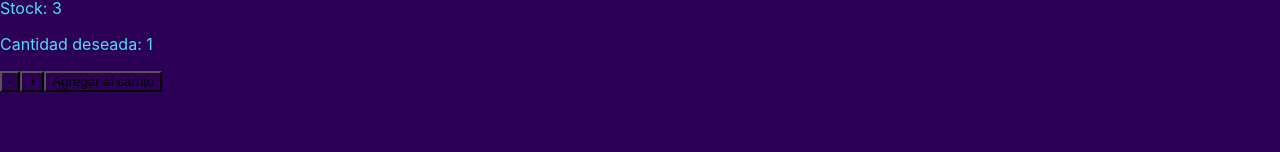
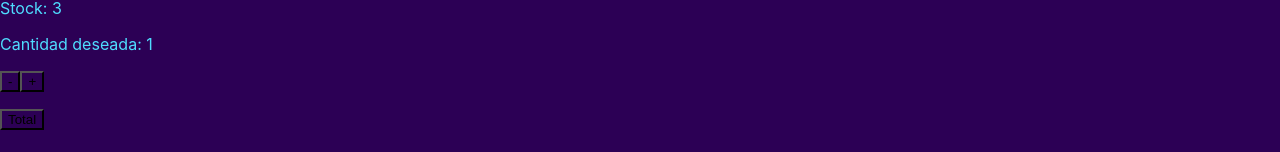
Before and after one commit to lucasperezfernandez/ReactJS-IdeaPerezFernandezLucas, a React (Create React App) app: page /products/1 in a window 1280 px wide. Shown: the part 645-797 px from the top of the page. Built offline with nearby package versions, Linux system fonts and the light colour scheme; data requests are answered from the project's data file.

Commit message:
cambios para la entrega 9

```diff
--- a/src/components/ItemCount/index.jsx
+++ b/src/components/ItemCount/index.jsx
@@ -22,7 +22,8 @@ export default function ItemCount({stock}){
         <p>Cantidad deseada: {counter}</p>
         <button onClick={less}>-</button>
         <button onClick={more}>+</button>
-        <button>Agregar al carrito</button>
+        <p></p>
         </>
-    )
+
+    );
 }
--- a/src/components/items/Items.js
+++ b/src/components/items/Items.js
@@ -30,7 +30,9 @@ function GetProducts() {
                 <h1>Productos</h1>
                 <ul className='item-container'>
                     {poke.map((items) => {
-                        return <Item key={items.id} product={items}/>;
+                        return (
+                            <Item key={items.id} product={items}/>
+                        );
                     })}
                 </ul>
             </div>
--- a/src/pages/ProductDetailPage.jsx
+++ b/src/pages/ProductDetailPage.jsx
@@ -8,7 +8,6 @@ const ProductDetailPage = () => {
     const [product, setProduct] = useState();
     const [isLoading, setIsLoading] = useState(false);
     // console.log (5 === +productId);
-
     useEffect(()=>{
         const URL = `http://localhost:3500/items/${productId}`;
         setIsLoading(true);
@@ -17,7 +16,6 @@ const ProductDetailPage = () => {
             .then(data=> setProduct(data))
             .finally(()=> setIsLoading(false));
     }, [productId]);
-
     if(isLoading || !product) return <p>Cargando...</p>;
         return(
             <div>
@@ -26,8 +24,8 @@ const ProductDetailPage = () => {
                 <p>{product.detail}</p>
                 <p>Precio: {product.price} $</p>
                 <p>Stock: {product.stock}</p>
-
                 <ItemCount stock={product.stock}/>
+                <button >Total</button>
             </div>
         );
 };
```
Also changed, not shown: src/App.js (+0 -9 lines).
